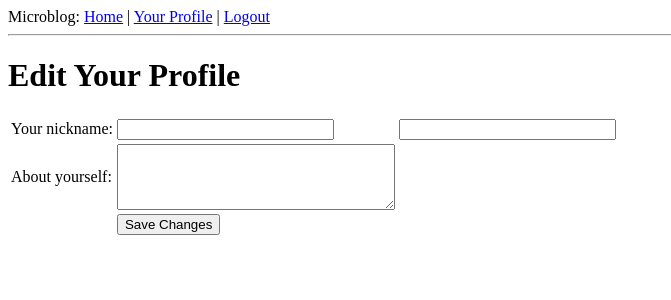
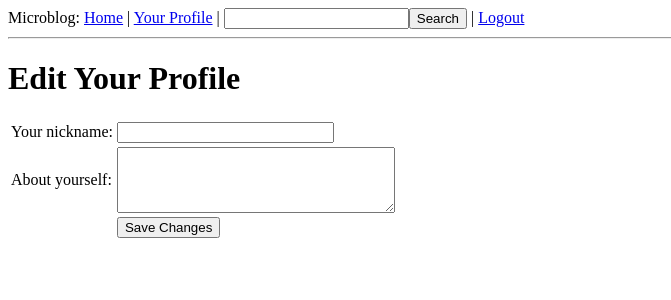
Before and after one commit to zy964c/my_blog, a Flask app: page /edit in a window 1280 px wide. Shown: the top 300 px of the page, without its empty margins (0-671 px from the left). Run offline with Flask 2, Linux system fonts and the light colour scheme; a user stored in the database is signed in; data comes from the database, SQL or seed files in the repository; parts of the project's set-up code (start-up, migrations or seed data) failed here and were passed over.

Commit message:
full text search done

```diff
--- a/app/forms.py
+++ b/app/forms.py
@@ -30,3 +30,6 @@ class EditForm(Form):
 
 class PostForm(Form):
     post = StringField('post', validators=[DataRequired()])
+
+class SearchForm(Form):
+    search = StringField('search', validators=[DataRequired()])
--- a/app/models.py
+++ b/app/models.py
@@ -1,5 +1,13 @@
 from hashlib import md5
 from app import db
+from app import app
+
+import sys
+if sys.version_info >= (3, 0):
+    enable_search = False
+else:
+    enable_search = True
+    import flask_whooshalchemy as whooshalchemy
 
 followers = db.Table('followers',
     db.Column('follower_id', db.Integer, db.ForeignKey('user.id')),
@@ -75,6 +83,8 @@ class User(db.Model):
 
 
 class Post(db.Model):
+    __searchable__ = ['body']
+
     id = db.Column(db.Integer, primary_key=True)
     body = db.Column(db.String(140))
     timestamp = db.Column(db.DateTime)
@@ -82,3 +92,6 @@ class Post(db.Model):
 
     def __repr__(self):
         return '<Post %r>' % (self.body)
+
+if enable_search:
+    whooshalchemy.whoosh_index(app, Post)
--- a/app/templates/base.html
+++ b/app/templates/base.html
@@ -11,6 +11,7 @@
         <a href="{{ url_for('index') }}">Home</a>
         {% if g.user.is_authenticated %}
         | <a href="{{ url_for('user', nickname=g.user.nickname) }}">Your Profile</a>
+        | <form style="display: inline;" action="{{ url_for('search') }}" method="post" name="search">{{ g.search_form.hidden_tag() }}{{ g.search_form.search(size=20) }}<input type="submit" value="Search"></form>
         | <a href="{{ url_for('logout') }}">Logout</a>
         {% endif %}
     </div>
--- a/app/templates/edit.html
+++ b/app/templates/edit.html
@@ -14,7 +14,7 @@
                 <br><span style="color: red;">[{{ error }}]</span>
                 {% endfor %}
             </td>
-            <td>{{ form.nickname(size=24) }}</td>
+            <!--<td>{{ form.nickname(size=24) }}</td>-->
         </tr>
         <tr>
             <td>About yourself:</td>
--- a/app/views.py
+++ b/app/views.py
@@ -2,9 +2,9 @@ from flask import render_template, flash, redirect, session, url_for, request, g
 from flask_login import login_user, logout_user, current_user, login_required
 from datetime import datetime
 from app import app, db, lm, oid
-from .forms import LoginForm, EditForm, PostForm
+from .forms import LoginForm, EditForm, PostForm, SearchForm
 from .models import User, Post
-from config import POSTS_PER_PAGE
+from config import POSTS_PER_PAGE, MAX_SEARCH_RESULTS
 
 
 @lm.user_loader
@@ -19,6 +19,7 @@ def before_request():
         g.user.last_seen = datetime.utcnow()
         db.session.add(g.user)
         db.session.commit()
+        g.search_form = SearchForm()
 
 
 @app.route('/', methods=['GET', 'POST'])
@@ -162,3 +163,20 @@ def unfollow(nickname):
     db.session.commit()
     flash('You have stopped following ' + nickname + '.')
     return redirect(url_for('user', nickname=nickname))
+
+@app.route('/search', methods=['POST'])
+@login_required
+def search():
+    if not g.search_form.validate_on_submit():
+        return redirect(url_for('index'))
+    return redirect(url_for('search_results', query=g.search_form.search.data))
+
+    from config import MAX_SEARCH_RESULTS
+
+@app.route('/search_results/<query>')
+@login_required
+def search_results(query):
+    results = Post.query.whoosh_search(query, MAX_SEARCH_RESULTS).all()
+    return render_template('search_results.html',
+                           query=query,
+                           results=results)
--- a/config.py
+++ b/config.py
@@ -13,6 +13,8 @@ OPENID_PROVIDERS = [
 
 SQLALCHEMY_DATABASE_URI = 'sqlite:///' + os.path.join(basedir, 'app.db')
 SQLALCHEMY_MIGRATE_REPO = os.path.join(basedir, 'db_repository')
+WHOOSH_BASE = os.path.join(basedir, 'search.db')
+MAX_SEARCH_RESULTS = 50
 
 # mail server settings
 MAIL_SERVER = 'localhost'
```
Also changed, not shown: app/templates/search_results.html (added, +9 -0 lines).
